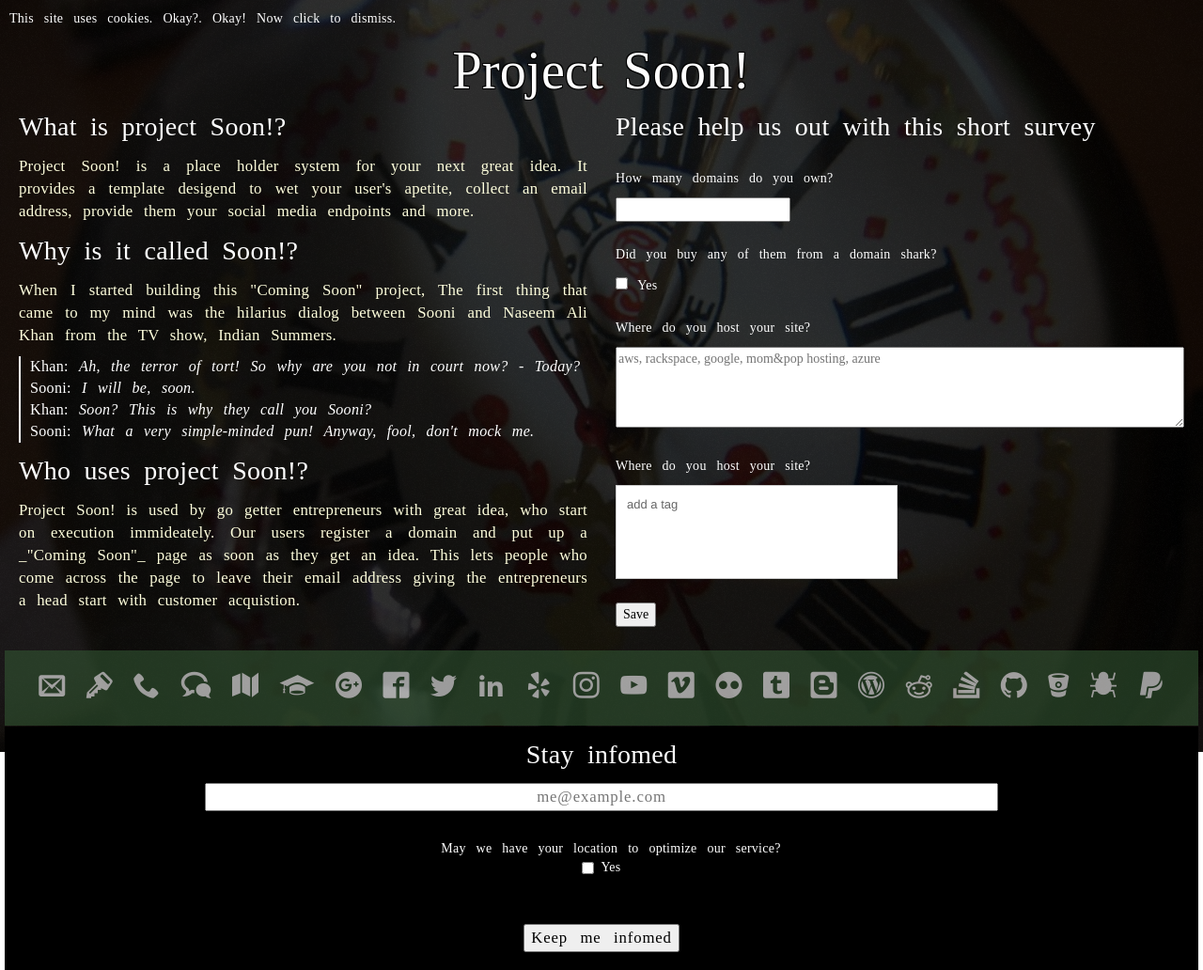
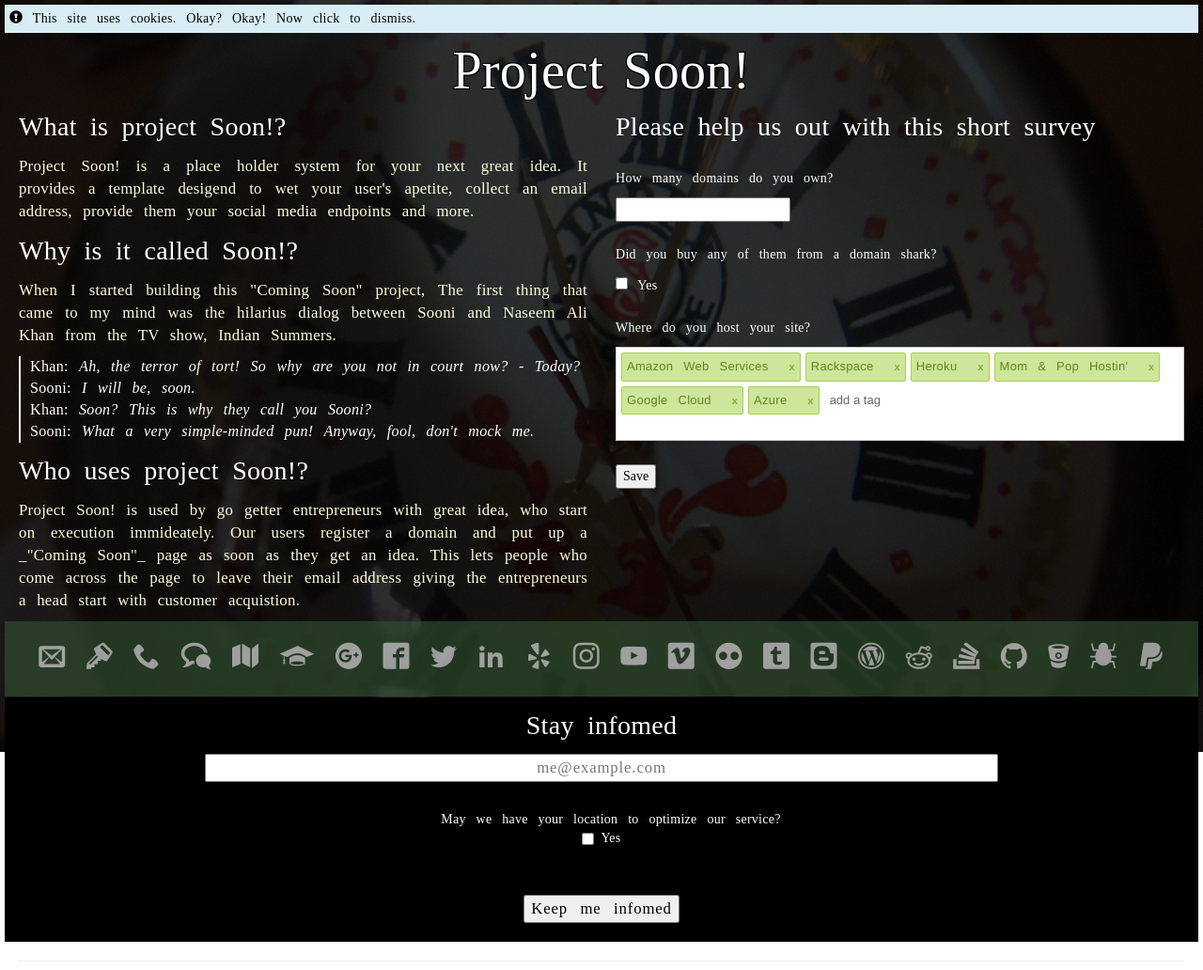
Before and after one commit to lordloh/sooni, a PHP site: page / in a window 1280 px wide. Shown: the top 1032 px of the page at 94% size. Run offline with PHP 8.4, Linux system fonts and the light colour scheme; some libraries are stand-ins or nearby versions; some web fonts are replaced.

Commit message:
Removed old html, Fixed survey, cookie icon, etc

```diff
--- a/index.php
+++ b/index.php
@@ -157,6 +157,9 @@ require_once('parsedownExtra.php');
         .not_now{
             display:none;
         }
+        .black_text{
+            color:#000;
+        }
         </style>
     </head>
     <body>
@@ -165,8 +168,8 @@ require_once('parsedownExtra.php');
         <div id="noise_box" class="full_screen"></div>
         <div id="clear_box" class="container-fluid ruqaa_font">
             <div class="row">
-                <div class="col-md-12 col-lg-12 col-sm-12 col-xs-12 ui-state-highlight style" id="cookie_bar" style="padding:5px; display:none">
-                    <span class="ui-icon ui-icon-info"></span>This site uses cookies. Okay?. Okay! Now click to dismiss.
+                <div class="col-md-12 col-lg-12 col-sm-12 col-xs-12 bg-info black_text" id="cookie_bar" style="padding:5px; display:none">
+                    <span class="glyphicon glyphicon-exclamation-sign" aria-hidden="true"></span> This site uses cookies. Okay? Okay! Now click to dismiss.
                 </div>
                 <div class="col-md-12 col-lg-12 col-sm-12 col-xs-12 center">
                     <span class="outline heading_1">Project Soon!</span>
@@ -199,11 +202,7 @@ require_once('parsedownExtra.php');
                         </div>
                         <div class="surveyQ">
                             <p calss="prose">Where do you host your site?</p>
-                            <textarea id="host" rows="4" style="width:100%" placeholder="aws, rackspace, google, mom&pop hosting, azure" class="placeholder_replace"></textarea>
-                        </div>
-                        <div class="surveyQ">
-                            <p calss="prose">Where do you host your site?</p>
-                            <input id="host_names" />
+                            <input id="host_names"  value="Amazon Web Services,Rackspace,Heroku,Mom &amp; Pop Hostin',Google Cloud,Azure"/>
                         </div>
                         <div class="surveyQ">
                             <input type="button" id="survey_save" value="Save" />
@@ -252,10 +251,13 @@ require_once('parsedownExtra.php');
         <script src="https://maxcdn.bootstrapcdn.com/bootstrap/3.3.7/js/bootstrap.min.js" integrity="sha384-Tc5IQib027qvyjSMfHjOMaLkfuWVxZxUPnCJA7l2mCWNIpG9mGCD8wGNIcPD7Txa" crossorigin="anonymous"></script>
         <script src="js/jquery.tagsinput.min.js"></script>
         <script>
-            var open_popO=null;
+            var Cookies2 = Cookies.noConflict();
             $(document).ready(function(){
-                //$('#host_name').magicSuggest();
-                $('#host_names').tagsInput();
+                $('#host_names').tagsInput({
+                    'height':'100px',
+                    'width':'100%',
+                    'interactive':true,
+                });
                 $(".ttip").tooltip({
                     container:'#social_media_popover',
                     placement:'bottom'
@@ -273,7 +275,6 @@ require_once('parsedownExtra.php');
                         $(this).attr("data-poppedUp","false").popover('hide');
                     }
                 });
-                var Cookies2 = Cookies.noConflict();
                 if (Cookies2.get('cookie_info')==true | Cookies2.get('cookie_info')!=undefined){
                     $("#cookie_bar").hide();
                 }else{
@@ -317,7 +318,7 @@ require_once('parsedownExtra.php');
                     var survey_obj={};
                     survey_obj['num_domains']=$("#num_domains").val();
                     survey_obj['shark']=($("#shark").prop("checked"))?1:0;
-                    survey_obj['host']=$("#host").val();
+                    survey_obj['host']=$("#host_names").val();
                     ajax_survey(survey_obj);
                 });
                 // email form
```
